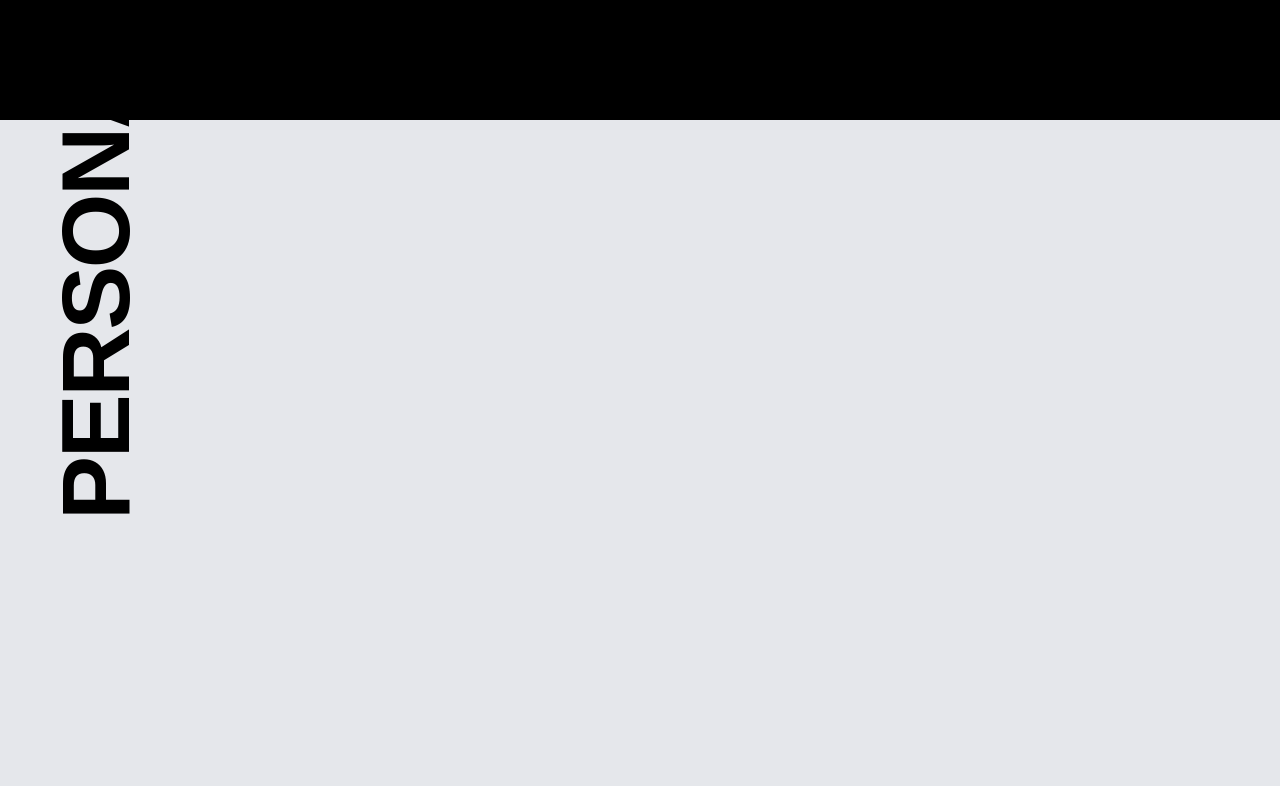
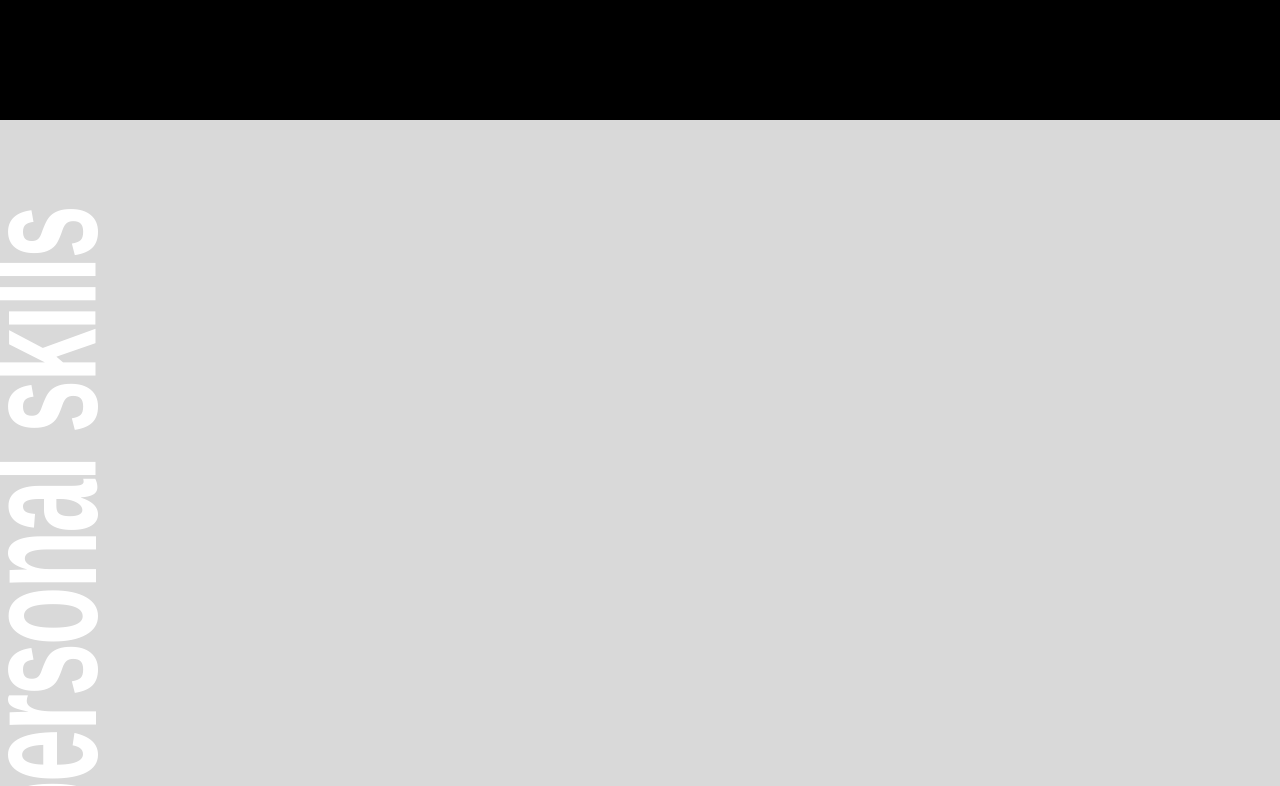
Before and after one commit to EarlClydeeee/ec_portfolio, a Next.js app in the folder earl-clyde-portfolio/: page / in a window 1280 px wide. Shown: the part 2280-3066 px from the top of the page. Built offline with nearby package versions, Linux system fonts and the light colour scheme.

Commit message:
fix: relative position of personal skills

```diff
--- a/earl-clyde-portfolio/app/page.tsx
+++ b/earl-clyde-portfolio/app/page.tsx
@@ -82,10 +82,16 @@ export default function EarlClydePortfolio() {
 
 
       {/* Personal Skills Section */}
-      <section className="h-screen flex items-center justify-start bg-gray-200 pl-8 md:pl-16 lg:pl-24">
+      <section className="h-screen flex items-center justify-start bg-[#D9D9D9] pl-8 md:pl-16 lg:pl-24">
         <div>
-          <h2 className="text-6xl md:text-7xl lg:text-8xl font-black text-black leading-none tracking-tight transform -rotate-90 origin-left">
-            PERSONAL SKILLS
+          <h2 className="text-6xl md:text-7xl lg:text-8xl font-black text-white leading-none tracking-tight transform -rotate-90 origin-left relative"
+            style={{
+            left: "-290px",
+            bottom: "45px",
+            transform: "scaleY(1.7)",
+            transformOrigin: "bottom"
+          }}>
+            personal skills
           </h2>
         </div>
       </section>
```
